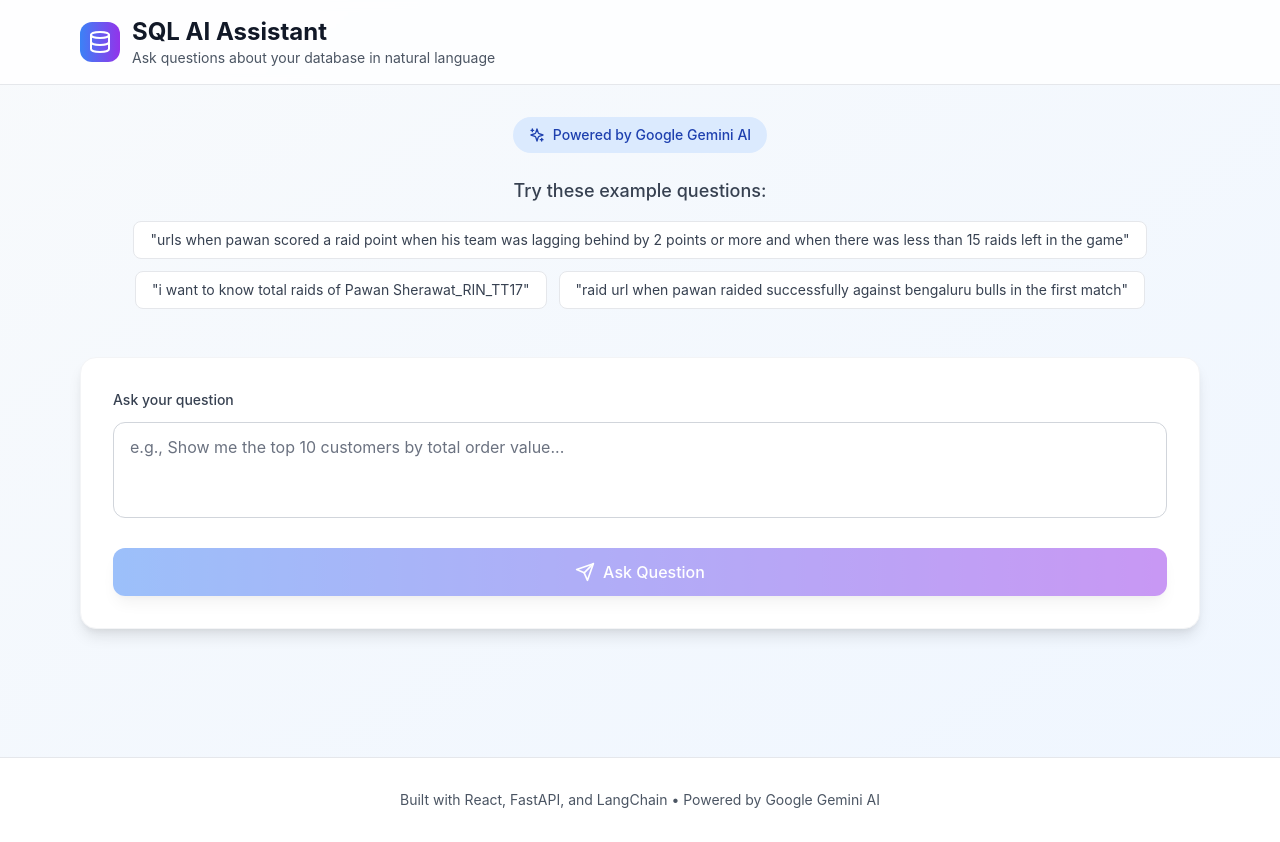
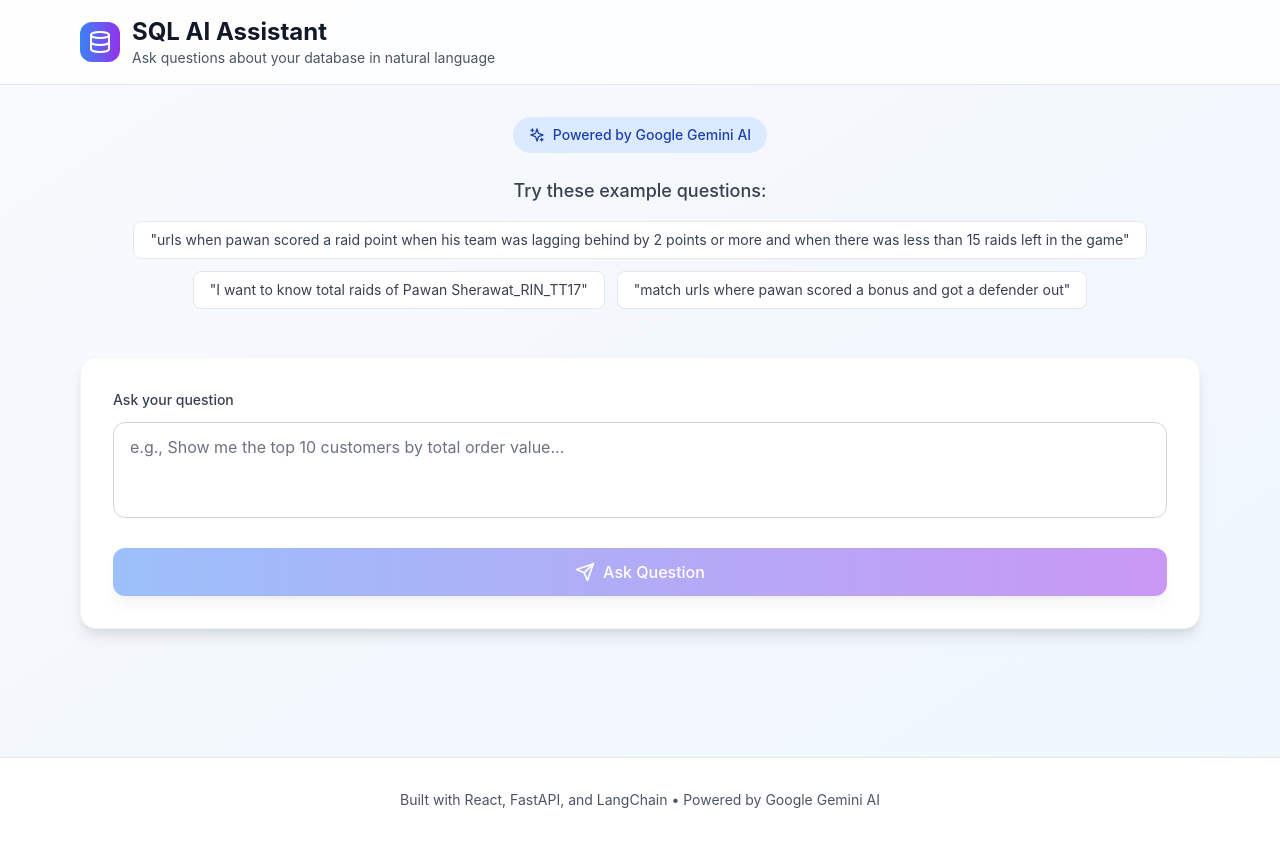
Before and after one commit to NachiappanRavi/nl2sql_kabbadi_analytics, a React (Vite) app in the folder frontend/: page / in a window 1280 px wide. Built offline with nearby package versions, Linux system fonts and the light colour scheme.

Commit message:
sample questions updated

```diff
--- a/frontend/src/App.jsx
+++ b/frontend/src/App.jsx
@@ -64,8 +64,8 @@
 
   const exampleQuestions = [
     "urls when pawan scored a raid point when his team was lagging behind by 2 points or more and when there was less than 15 raids left in the game",
-    "i want to know total raids of Pawan Sherawat_RIN_TT17",
-    "raid url when pawan raided successfully against bengaluru bulls in the first match"
+    "I want to know total raids of Pawan Sherawat_RIN_TT17",
+    "match urls where pawan scored a bonus and got a defender out"
   ];
 
   const handleExampleClick = (example) => {
```
